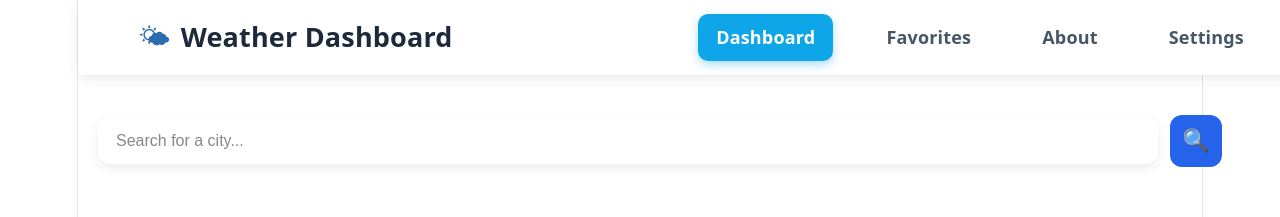
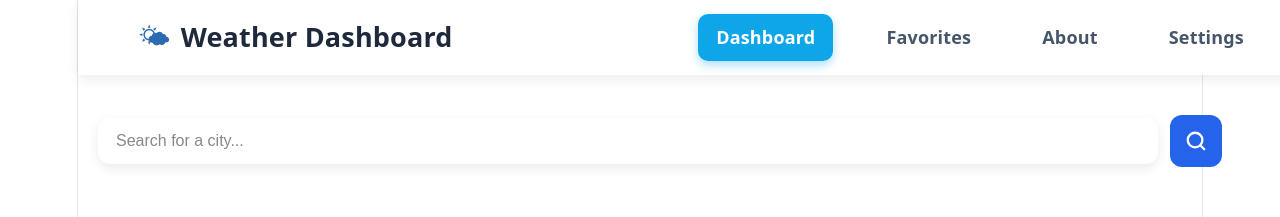
Before and after one commit to baghlalmohamedreda/weather-dashboard, a React app in the folder frontend/: page / in a window 1280 px wide. Shown: the top 217 px of the page. Built offline with nearby package versions, Linux system fonts and the light colour scheme; the HTML template or start-up script is replaced by a standard one.

Commit message:
update search button icon

```diff
--- a/frontend/src/components/Header/CurrentLocation.jsx
+++ /dev/null
@@ -1,4 +0,0 @@
-function CurrentLocation(){
-
-}
-export default CurrentLocation
--- a/frontend/src/components/Header/Searchbar.jsx
+++ b/frontend/src/components/Header/Searchbar.jsx
@@ -1,5 +1,6 @@
 import "./Searchbar.css"
 import { useState } from "react"
+import { Search } from "lucide-react"
 
 function Searchbar({onHandlesearch,weather}){
     const [city,setCity]=useState("")
@@ -16,7 +17,9 @@ function Searchbar({onHandlesearch,weather}){
         <div className="search-container">
             <div className="searchbar">
                 <input onChange ={e=>{setCity(e.target.value); setErr("")} }  type = "text" placeholder="Search for a city..." />
-                <button onClick={handleclick} >🔍</button>
+                <button onClick={handleclick} >
+                    <Search size={22} strokeWidth={2.5} />
+                </button>
             </div>
               {err && <span className="error">{err}</span>}
         </div>
--- a/frontend/src/pages/Dashboard.jsx
+++ b/frontend/src/pages/Dashboard.jsx
@@ -1,5 +1,4 @@
 import Searchbar from "../components/Header/Searchbar"
-import CurrentLocation from "../components/Header/CurrentLocation"
 import Forecast from "../components/Forecast/Forecast"
 import CurrentWeather from "../components/CurrentWeather/CurrentWeather"
 import HourlyForecast from "../components/HourlyForecast/HourlyForecast"
@@ -47,7 +46,6 @@ function Dashboard(){
         <div className="dashboard">
             <header className="header">
                 <Searchbar onHandlesearch={handlesearch} weather={weather} />
-                <CurrentLocation />
             </header>
             <main className="dashboard-content">
              {loading && (
```
Also changed, not shown: frontend/src/components/Header/CurrentLocation.css (deleted).
